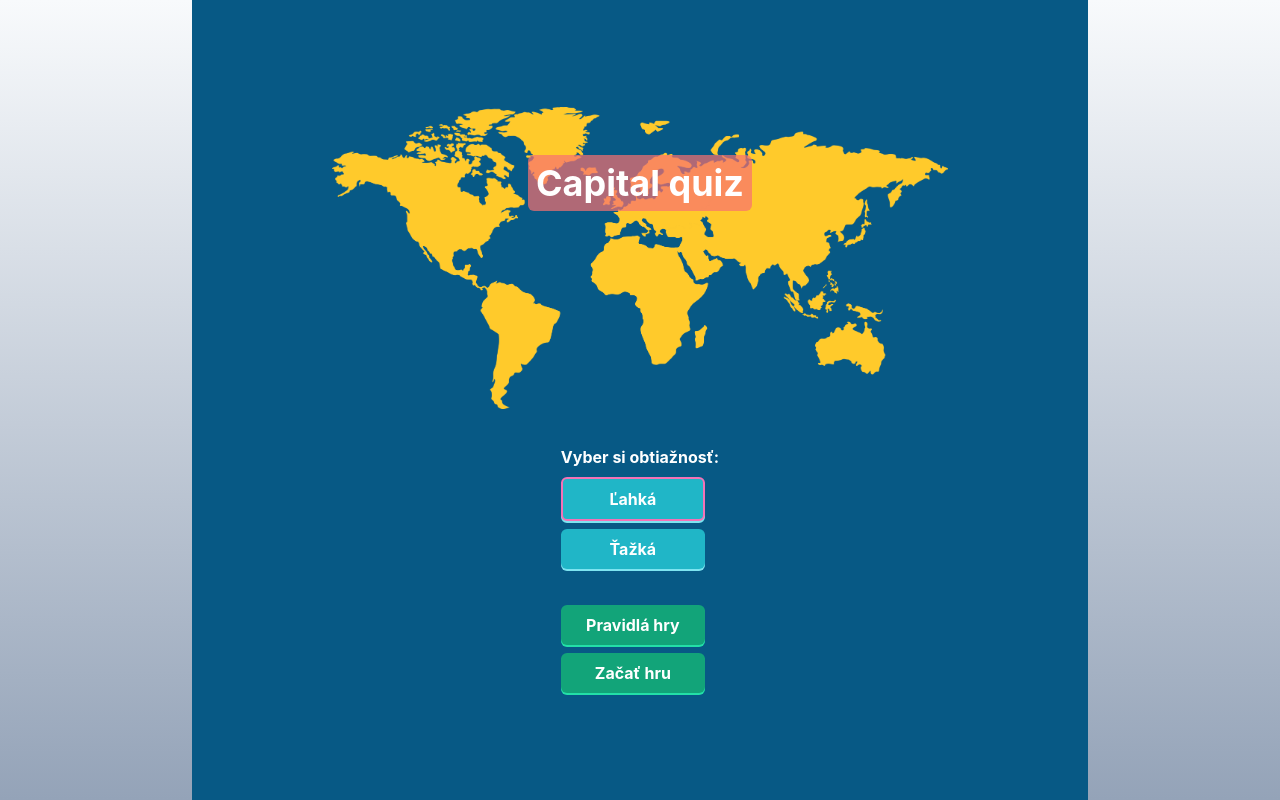
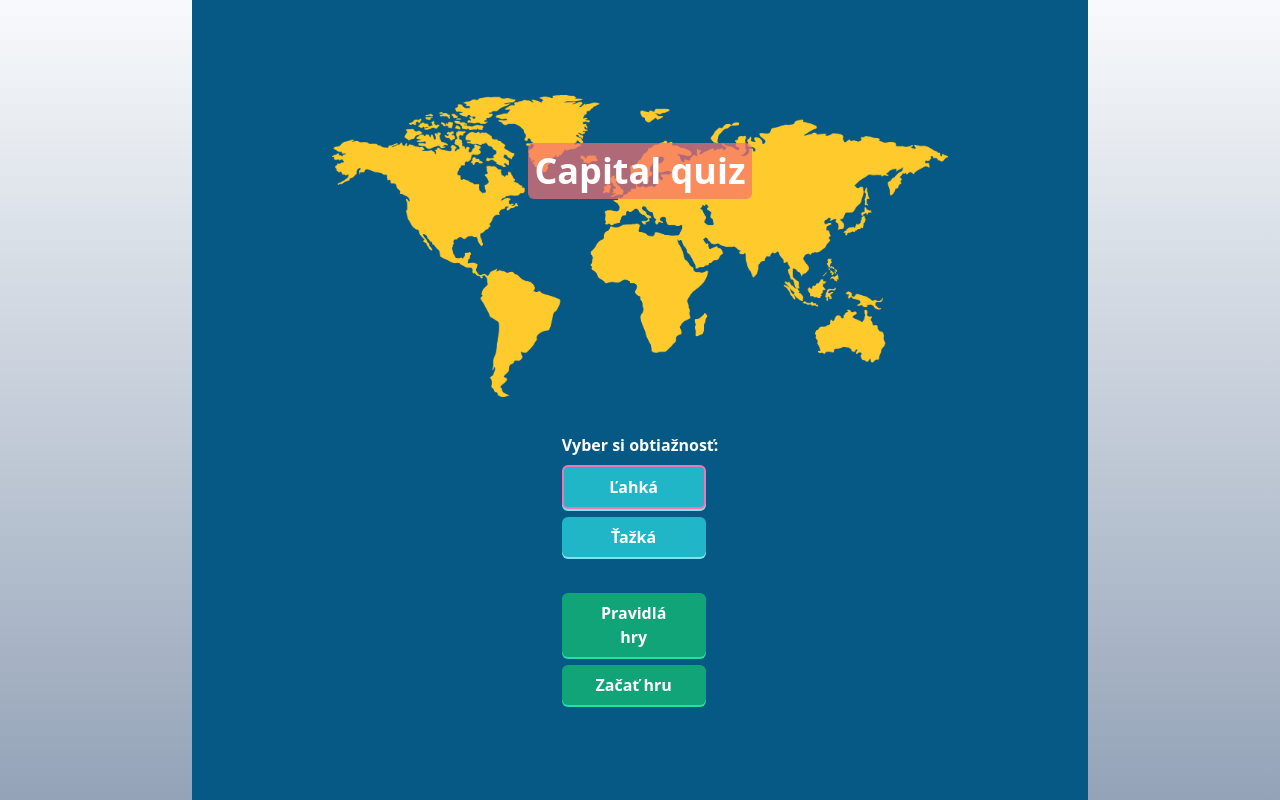
Before and after one commit to andrejzak/WBT_exam, a React (Create React App) app: page / in a window 1280 px wide. Built offline with nearby package versions, Linux system fonts and the light colour scheme.

Commit message:
zmena yarnu z npm v projekte

```diff
--- a/package.json
+++ b/package.json
@@ -18,7 +18,7 @@
   },
   "scripts": {
     "start": "react-scripts start",
-    "build": "react-scripts build",
+    "build":  "react-scripts build",
     "test": "react-scripts test",
     "eject": "react-scripts eject"
   },
--- a/postcss.config.js
+++ b/postcss.config.js
@@ -1,6 +1,8 @@
 module.exports = {
   plugins: {
     tailwindcss: {},
-    autoprefixer: {},
+    autoprefixer: {
+      ...(process.env.NODE_ENV === 'production' ? { cssnano: {}} : {})
+    },
   },
 }
--- a/src/index.css
+++ b/src/index.css
@@ -1,18 +1,3 @@
-body {
-  margin: 0;
-  padding: 0;
-  font-family: -apple-system, BlinkMacSystemFont, 'Segoe UI', 'Roboto', 'Oxygen',
-    'Ubuntu', 'Cantarell', 'Fira Sans', 'Droid Sans', 'Helvetica Neue',
-    sans-serif;
-  -webkit-font-smoothing: antialiased;
-  -moz-osx-font-smoothing: grayscale;
-}
-
-code {
-  font-family: source-code-pro, Menlo, Monaco, Consolas, 'Courier New',
-    monospace;
-}
-
 @tailwind base;
 @tailwind components;
 @tailwind utilities;
```
Also changed, not shown: public/manifest.json, 2 other files (tests, documents, lock files or other folders).
